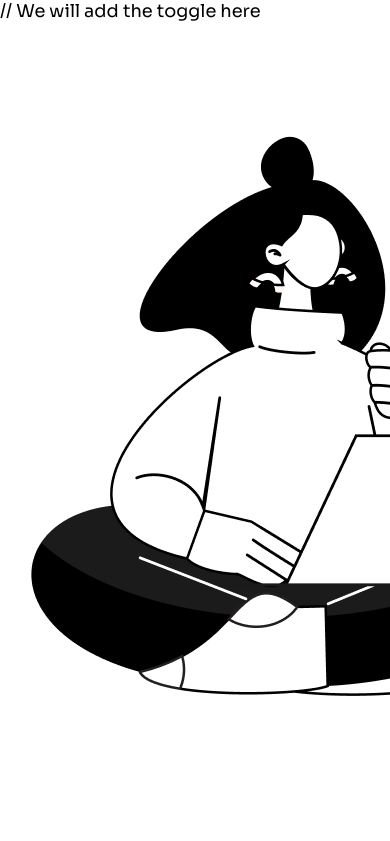
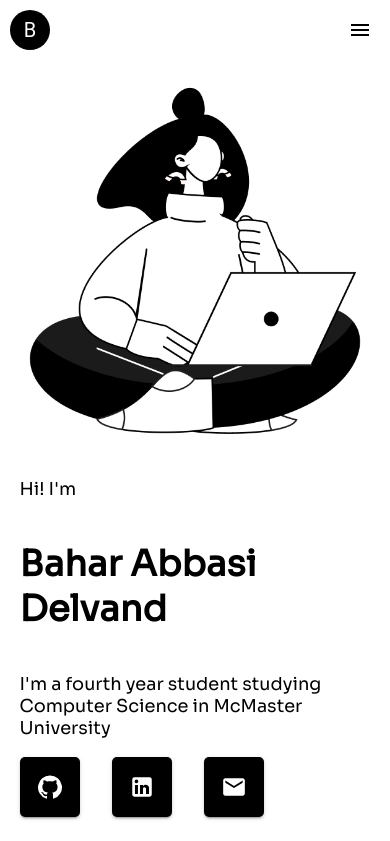
Before and after one commit to BaharAbbasiDelvand/personal-portfolio, a React (Create React App) app: page / in a window 390 px wide. Shown: the top 841 px of the page. Built offline with nearby package versions, Linux system fonts and the light colour scheme.

Commit message:
fixed the mobile view for the navbar and about me

```diff
--- a/src/App.tsx
+++ b/src/App.tsx
@@ -13,8 +13,8 @@ function App() {
             <Navbar />
             <AboutMe />
             <Skills />
-            <Projects />
-            <Contact />
+            {/* <Projects /> */}
+            {/* <Contact /> */}
         </div>
     );
 }
--- a/src/Fragments/About/AboutMe.tsx
+++ b/src/Fragments/About/AboutMe.tsx
@@ -9,9 +9,6 @@ const AboutMe = () => {
 
     return (
         <div className="about-container">
-            <div className="photo-container">
-                <img src={Banner} alt="My Image" />
-            </div>
             <div className="text-container">
                 <p> Hi! I'm</p>
                 <h1>Bahar Abbasi Delvand</h1>
@@ -22,7 +19,9 @@ const AboutMe = () => {
                 <div className="button-container"> <Buttons/> </div>
 
             </div>
-
+            <div className="photo-container">
+                {/* <img src={Banner} alt="My Image" /> */}
+            </div>
         </div>
     );
 };
--- a/src/Fragments/About/aboutme.css
+++ b/src/Fragments/About/aboutme.css
@@ -1,33 +1,46 @@
 .about-container{
     display:flex;
-    flex-direction: row-reverse;
+    justify-content: space-between;
+    width: 100%;
+    @media (max-width: 1100px) {
+        flex-direction: column-reverse;
+        align-items: center;
+    }
 }
 
 .text-container{
     display: flex;
-    height: 100%;
     flex-direction: column;
     align-items: flex-start;
     justify-content: start;
-    margin-left: 25px;
-    margin-top: 100px;
+    text-align: left;
+    margin-left: 20px;
+    width: 60%;
+    @media (max-width: 1100px) {
+        width: 90%;
+        margin-right: 20px;
+    }
 }
 .button-container{
     margin-left: -32px;
 }
-@media (max-width: 425px)  {
-    .about-container{
-        display: flex;
-        flex-direction: column;
-        height: 100%;
-        width: auto;
+
+.photo-container{
+    background-image: url("../../photos/Banner.png");
+    width: 40%;
+    background-position: center;
+    background-repeat: no-repeat;
+    background-size: contain;
+    @media (max-width: 1100px) {
+        width: 100%;
+        height: 600px;
     }
-    .text-container{
-        margin-left: 10px;
+    @media (max-width: 900px) {
+        width: 100%;
+        height: 400px;
     }
-    .photo-container{
-        padding-top: 40px;
-        max-width: 425px;
-
+    @media (max-width: 600px) {
+        width: 100%;
+        height: 400px;
     }
 }
--- a/src/components/Navbar/Navbar/Nav.tsx
+++ b/src/components/Navbar/Navbar/Nav.tsx
@@ -10,6 +10,8 @@ import Button from "@mui/material/Button";
 import Avatar from "@mui/material/Avatar";
 import "./nav.css";
 import useMediaQuery from "@mui/material/useMediaQuery";
+import MenuIcon from "@mui/icons-material/Menu";
+import { IconButton } from "@mui/material";
 
 export default function Navbar() {
     const [value, setValue] = React.useState("recents");
@@ -30,7 +32,14 @@ export default function Navbar() {
     return (
         <div className="nav-container">
             {smallScreen ? (
-                <div>// We will add the toggle here</div>
+                <>
+                    <div className="nav-avatar">
+                        <Avatar sx={{ bgcolor: "black" }}>B</Avatar>
+                    </div>
+                    <IconButton className="nav-toggle-icon" sx={{position: 'absolute'}}>
+                        <MenuIcon sx={{ color: "black" }} />
+                    </IconButton>
+                </>
             ) : (
                 <>
                     <div className="nav-avatar">
--- a/src/components/Navbar/Navbar/nav.css
+++ b/src/components/Navbar/Navbar/nav.css
@@ -15,6 +15,12 @@
     .css-1bjk3jo-MuiButtonBase-root-MuiBottomNavigationAction-root.Mui-selected {
         color: black !important;
     }
+}
+
+.nav-toggle-icon {
+    position: absolute;
+    top: 10px;
+    right: 10px;
 }
 
 .nav-avatar {
```
